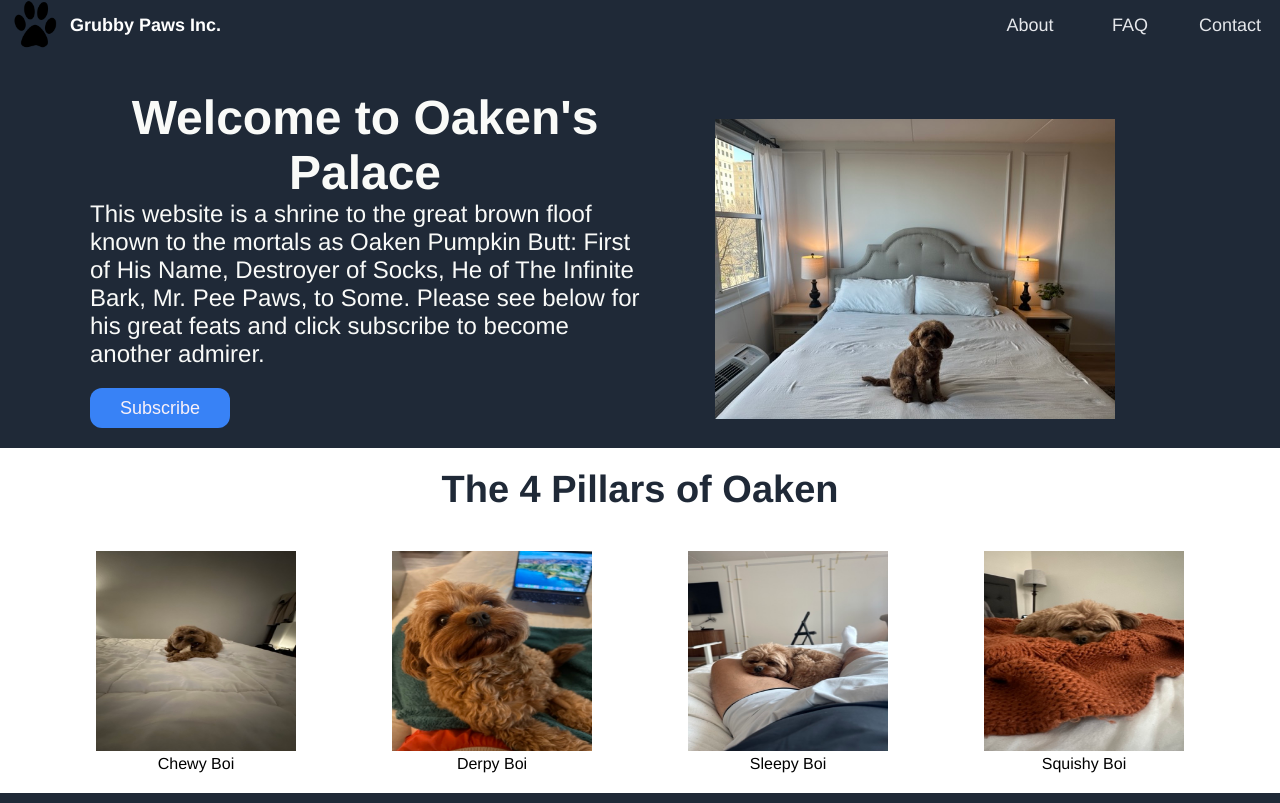
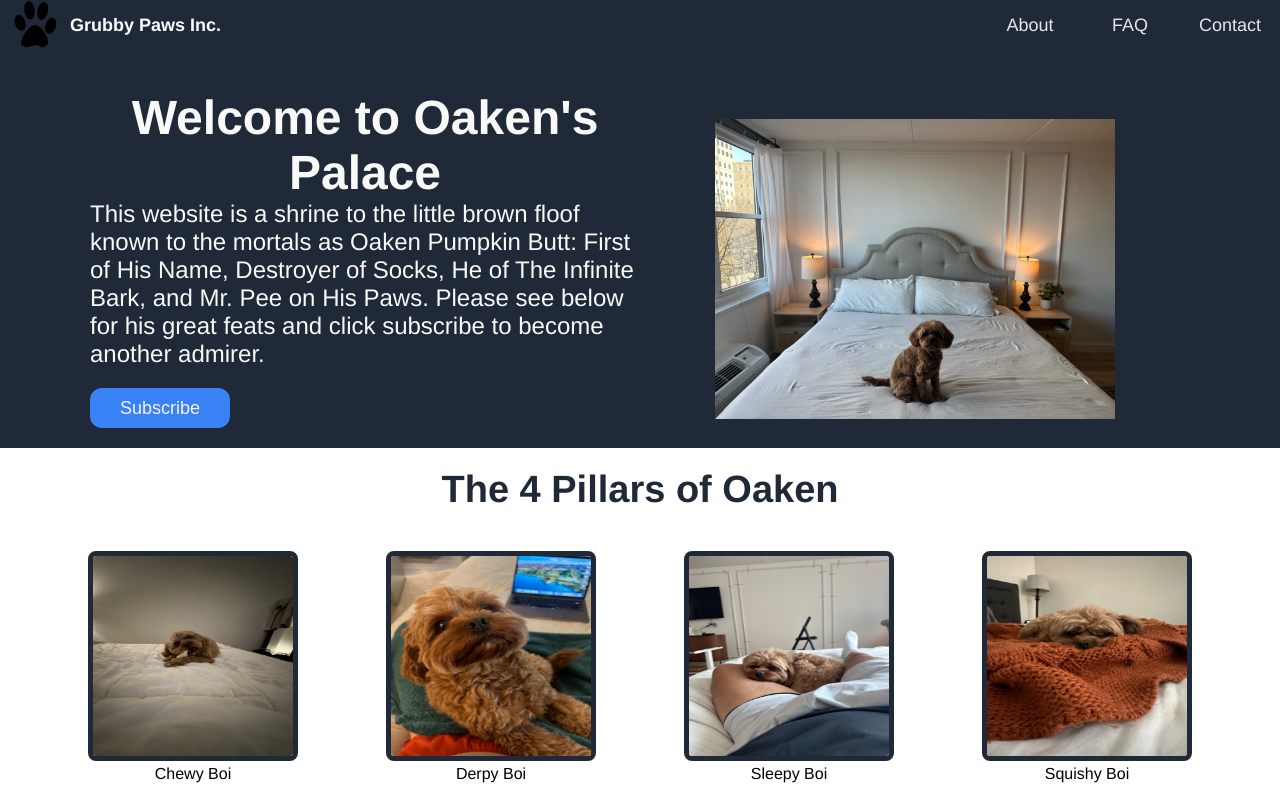
Before and after one commit to jtoncheo/OakenSite, a plain HTML site: page index.html in a window 1280 px wide. Drawn offline with Linux system fonts and the light colour scheme.

Commit message:
Updated Main Description

```diff
--- a/index.html
+++ b/index.html
@@ -20,7 +20,7 @@
         <div class="hero">
             <div class="hero-left">
                 <div class="hero-title">Welcome to Oaken's Palace</div>
-                <div class="hero-subtext">This website is a shrine to the great brown floof known to the mortals as Oaken Pumpkin Butt: First of His Name, Destroyer of Socks, He of The Infinite Bark, Mr. Pee Paws, to Some. Please see below for his great feats and click subscribe to become another admirer.</div>
+                <div class="hero-subtext">This website is a shrine to the little brown floof known to the mortals as Oaken Pumpkin Butt: First of His Name, Destroyer of Socks, He of The Infinite Bark, and Mr. Pee on His Paws. Please see below for his great feats and click subscribe to become another admirer.</div>
                 <button class="hero-button" href="#">Subscribe</button>
             </div>
             <div class="hero-right">
--- a/style.css
+++ b/style.css
@@ -150,6 +150,6 @@ a {
 .sqimg{
     height: 200px;
     width: 200px;
-    border: #3882F6;
-    border-width: 5px;
+    border: 5px solid #1f2937;
+    border-radius: 8px;
 }
```
